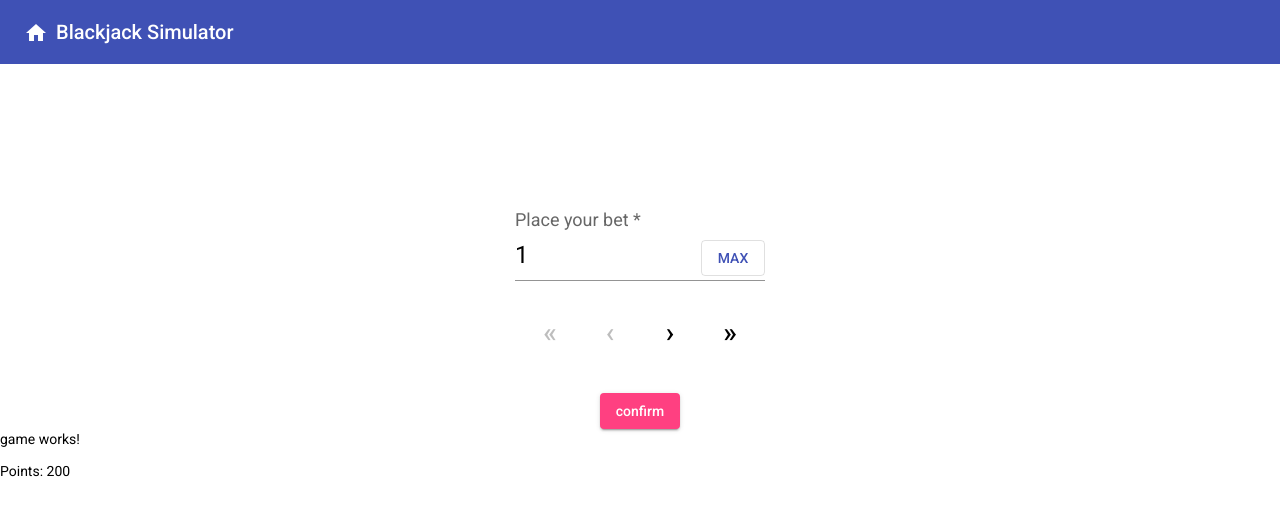
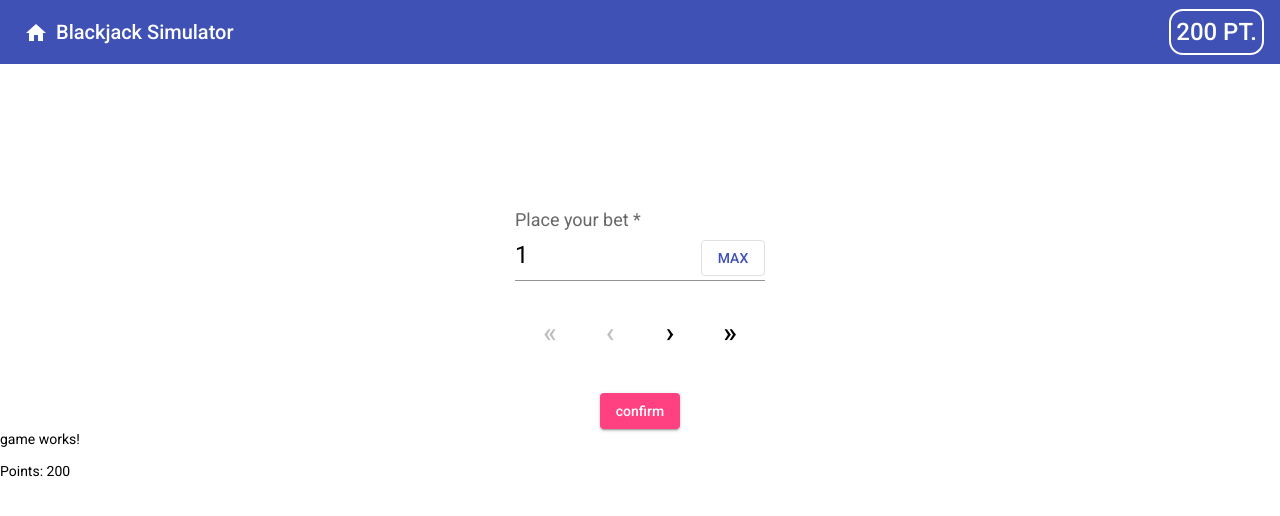
Before and after one commit to ChloeLiShang/blackjack-simulator, an Angular app: page /game in a window 1280 px wide. Shown: the top 516 px of the page. Built offline with nearby package versions, Linux system fonts and the light colour scheme.

Commit message:
displays points on nav bar, closes #9

```diff
--- a/src/app/app.component.html
+++ b/src/app/app.component.html
@@ -1,10 +1,2 @@
-<p>
-  <mat-toolbar color="primary">
-    <button mat-icon-button routerLink="/home">
-      <mat-icon>home</mat-icon>
-    </button>
-    <span>Blackjack Simulator</span>
-  </mat-toolbar>
-
-</p>
+<app-toolbar></app-toolbar>
 <router-outlet></router-outlet>
--- a/src/app/app.module.ts
+++ b/src/app/app.module.ts
@@ -17,6 +17,7 @@ import { AppRoutingModule } from './app-routing.module';
 import { GameComponent } from './game/game.component';
 import { BetPlaceComponent } from './bet-place/bet-place.component';
 import { InGameComponent } from './in-game/in-game.component';
+import { ToolbarComponent } from './toolbar/toolbar.component';
 
 @NgModule({
   declarations: [
@@ -24,7 +25,8 @@ import { InGameComponent } from './in-game/in-game.component';
     HomeComponent,
     GameComponent,
     BetPlaceComponent,
-    InGameComponent
+    InGameComponent,
+    ToolbarComponent
   ],
   imports: [
     BrowserModule,
--- /dev/null
+++ b/src/app/toolbar/toolbar.component.css
@@ -0,0 +1,12 @@
+.spacer {
+  flex: 1 1 auto;
+}
+
+.points {
+  font-size: 24px;
+  margin: 0;
+  border-style: solid;
+  border-width: 2px;
+  border-radius: 14px;
+  padding: 5px;
+}
--- /dev/null
+++ b/src/app/toolbar/toolbar.component.html
@@ -0,0 +1,10 @@
+<p>
+    <mat-toolbar color="primary">
+      <button mat-icon-button routerLink="/home">
+        <mat-icon>home</mat-icon>
+      </button>
+      <span>Blackjack Simulator</span>
+      <span class="spacer"></span>
+      <p class="points">{{pointsService.playerPoints}} PT.</p>
+    </mat-toolbar>
+</p>
--- /dev/null
+++ b/src/app/toolbar/toolbar.component.ts
@@ -0,0 +1,16 @@
+import { Component, OnInit } from '@angular/core';
+import { PointsService } from '../points.service';
+
+@Component({
+  selector: 'app-toolbar',
+  templateUrl: './toolbar.component.html',
+  styleUrls: ['./toolbar.component.css']
+})
+export class ToolbarComponent implements OnInit {
+
+  constructor(public pointsService: PointsService) { }
+
+  ngOnInit(): void {
+  }
+
+}
```
Also changed, not shown: 1 other file (tests, documents, lock files or other folders).
